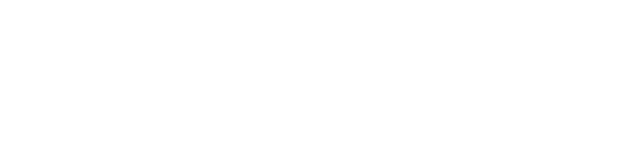
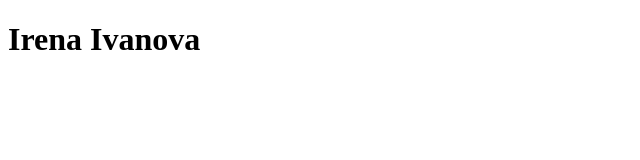
Before and after one commit to ira81-maker/GIt-new, a plain HTML site: page index.html in a window 1280 px wide. Shown: the whole page, without its empty margins (0-640 px from the left). Drawn offline with Linux system fonts and the light colour scheme.

```diff
--- a/index.html
+++ b/index.html
@@ -6,6 +6,7 @@
     <title>Document</title>
 </head>
 <body>
+    <h1>Irena Ivanova</h1>
 
 </body>
 </html>
```
Also changed, not shown: 1 other file.
